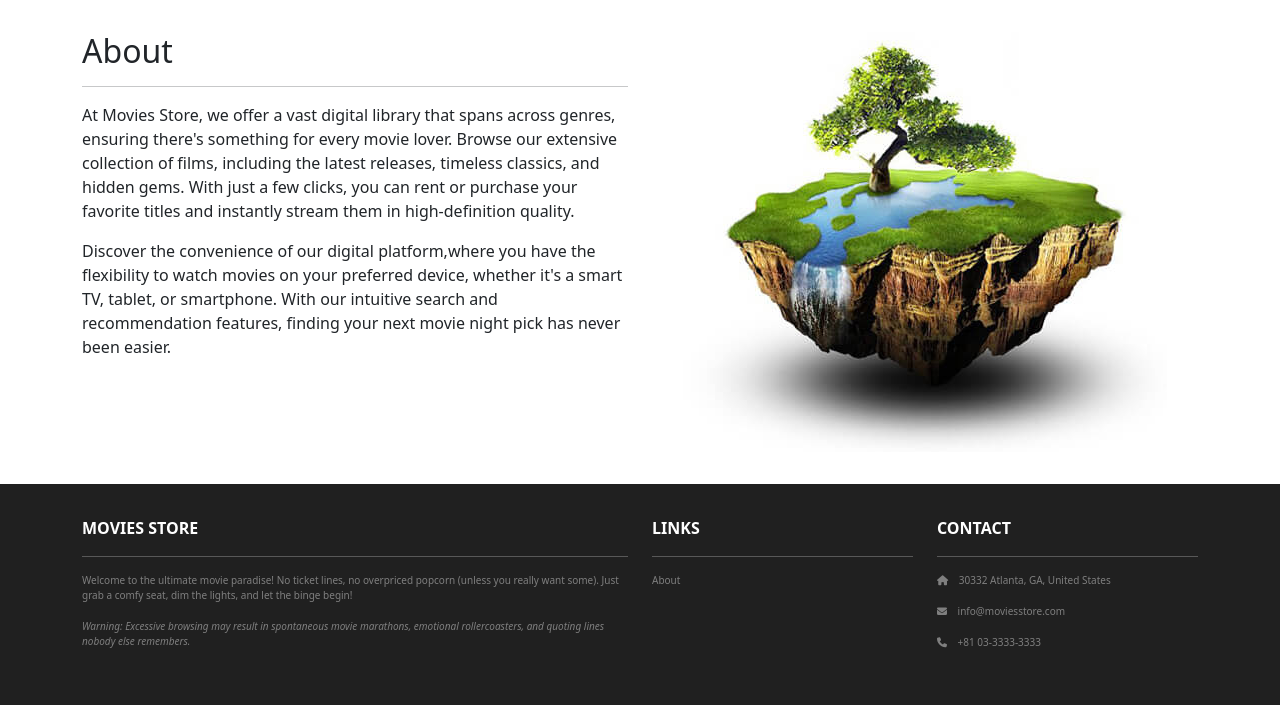
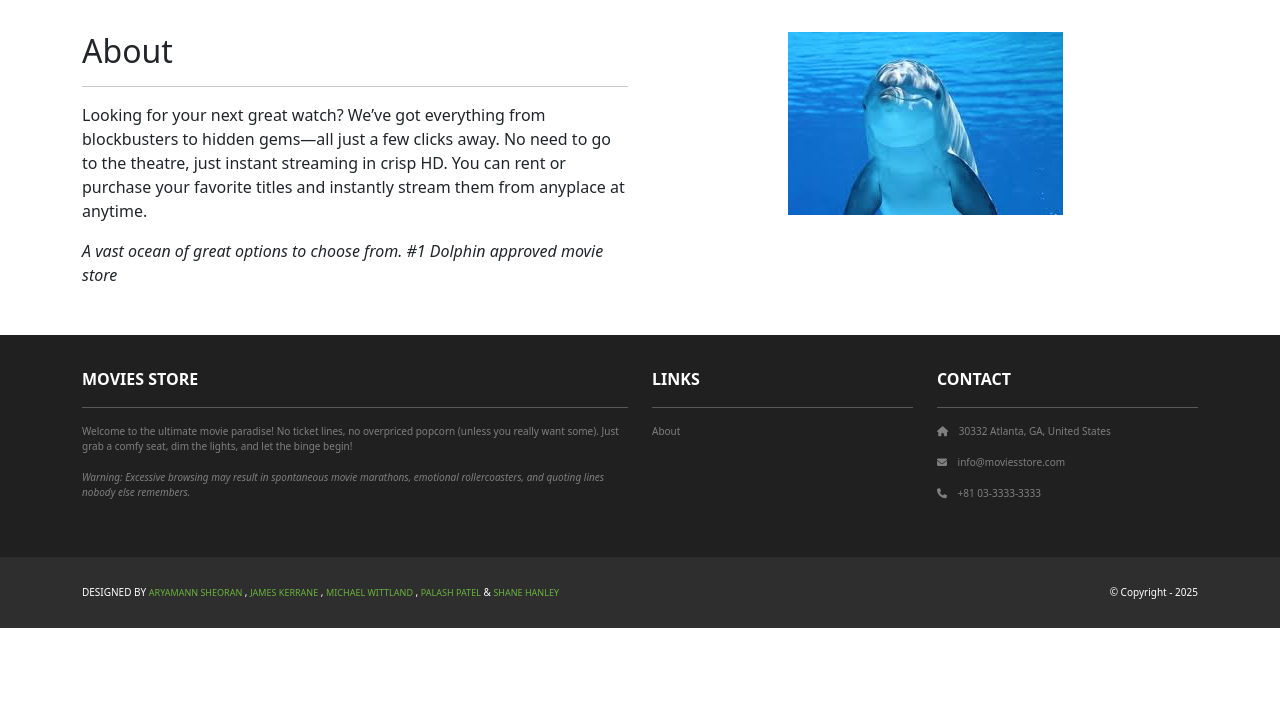
Before and after one commit to thatrobotdev/moviesstore, a Django app: page /about in a window 1280 px wide. Shown: the part 82-787 px from the top of the page. After the commit the page ends 710 px from the top, so only its background shows below. Run offline with Django 5.2, Linux system fonts and the light colour scheme; some libraries are stand-ins or nearby versions.

Commit message:
updated about page

```diff
--- a/home/templates/home/about.html
+++ b/home/templates/home/about.html
@@ -6,24 +6,17 @@
         <h2>About</h2>
         <hr />
         <p>
-          At Movies Store, we offer a vast digital library that spans across
-          genres, ensuring there's something for every movie lover. Browse our
-          extensive collection of films, including the latest releases, timeless
-          classics, and hidden gems. With just a few clicks, you can rent or
-          purchase your favorite titles and instantly stream them in
-          high-definition quality.
+          Looking for your next great watch? We’ve got everything from blockbusters to hidden gems—all
+           just a few clicks away. No need to go to the theatre, just instant streaming in crisp HD. You can rent or
+          purchase your favorite titles and instantly stream them from anyplace at anytime.
         </p>
         <p>
-          Discover the convenience of our digital platform,where you have the
-          flexibility to watch movies on your preferred device, whether it's a
-          smart TV, tablet, or smartphone. With our intuitive search and
-          recommendation features, finding your next movie night pick has never
-          been easier.
+          <i> A vast ocean of great options to choose from. #1 Dolphin approved movie store</i>
         </p>
       </div>
       <div class="col-md-6 mx-auto mb-3 text-center">
         <img
-          src="{% static 'img/about.jpg' %}"
+          src="{% static 'img/about.jpeg' %}"
           class="max-width-100"
           alt="about"
         />
```
Also changed, not shown: moviesstore/static/img/about.jpeg (added).
